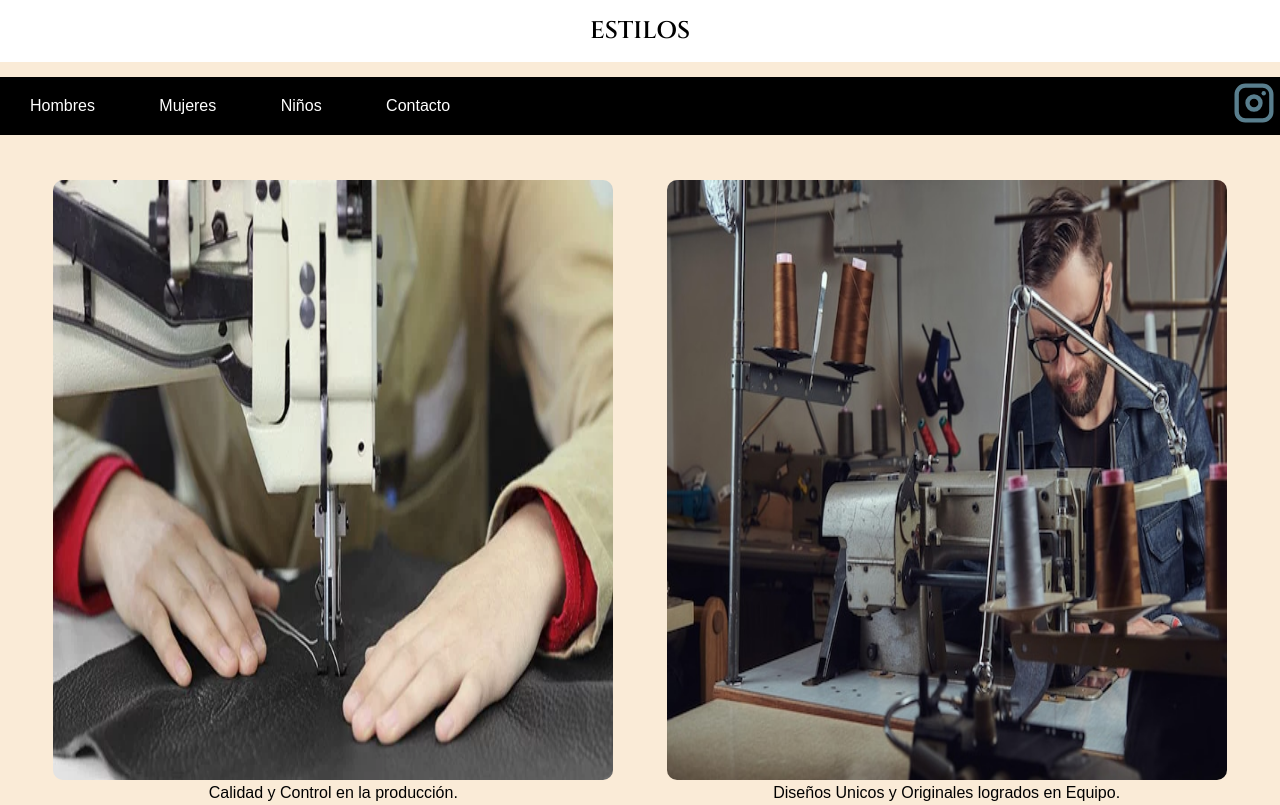
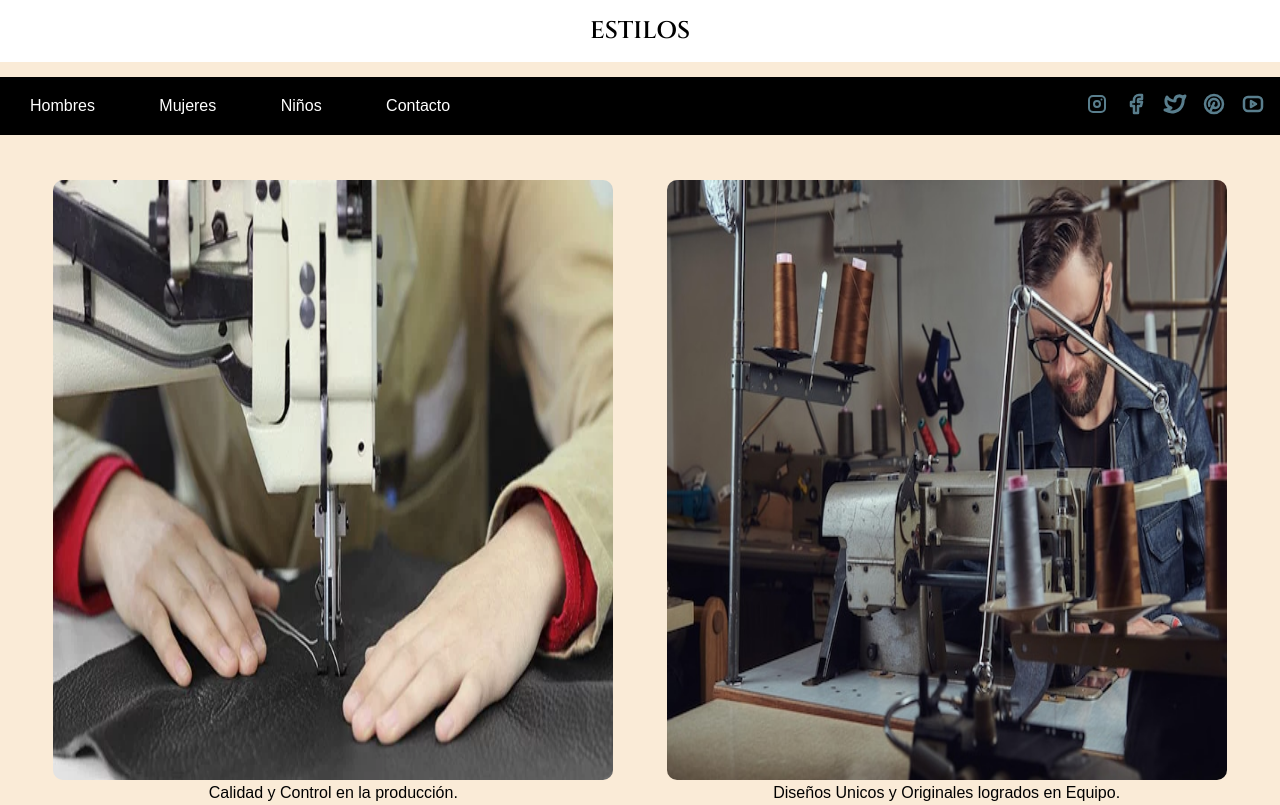
Before and after one commit to Ramiro-Ruggeri/proyecto-estilos, a plain HTML site: page index.html in a window 1280 px wide. Shown: the top 805 px of the page. Drawn offline with Linux system fonts and the light colour scheme.

Commit message:
primer commit

```diff
--- a/css/style.css
+++ b/css/style.css
@@ -66,6 +66,13 @@ section.logoTitulo a h1 {
 }
 svg {
    float: right;
+   align-items: center;
+   margin-right: 15px;
+   margin-top: 15px;
+}
+.ig{
+    align-items: center;
+    margin-bottom: 5px;
 }
 .seccionMedia{
     display: flex;
--- a/index.html
+++ b/index.html
@@ -27,7 +27,26 @@
           <li><a href="../html/mujeres.html">Mujeres</a></li>
           <li><a href="../html/niños.html">Niños</a></li>
           <li class="botonContacto"><a href="../html/contacto.html">Contacto</a></li>
-          <svg class="ig" xmlns="http://www.w3.org/2000/svg" class="icon icon-tabler icon-tabler-brand-instagram" width="52" height="52" viewBox="0 0 24 24" stroke-width="2" stroke="#597e8d" fill="none" stroke-linecap="round" stroke-linejoin="round">
+          <svg class="ig" xmlns="http://www.w3.org/2000/svg" class="icon icon-tabler icon-tabler-brand-youtube" width="24" height="24" viewBox="0 0 24 24" stroke-width="2.5" stroke="#597e8d" fill="none" stroke-linecap="round" stroke-linejoin="round">
+            <path stroke="none" d="M0 0h24v24H0z" fill="none"/>
+            <rect x="3" y="5" width="18" height="14" rx="4" />
+            <path d="M10 9l5 3l-5 3z" />
+          </svg>
+          <svg class="ig" xmlns="http://www.w3.org/2000/svg" class="icon icon-tabler icon-tabler-brand-pinterest" width="24" height="24" viewBox="0 0 24 24" stroke-width="2.5" stroke="#597e8d" fill="none" stroke-linecap="round" stroke-linejoin="round">
+            <path stroke="none" d="M0 0h24v24H0z" fill="none"/>
+            <line x1="8" y1="20" x2="12" y2="11" />
+            <path d="M10.7 14c.437 1.263 1.43 2 2.55 2c2.071 0 3.75 -1.554 3.75 -4a5 5 0 1 0 -9.7 1.7" />
+            <circle cx="12" cy="12" r="9" />
+          </svg>
+          <svg class="ig" xmlns="http://www.w3.org/2000/svg" class="icon icon-tabler icon-tabler-brand-twitter" width="24" height="24" viewBox="0 0 24 24" stroke-width="3" stroke="#597e8d" fill="none" stroke-linecap="round" stroke-linejoin="round">
+            <path stroke="none" d="M0 0h24v24H0z" fill="none"/>
+            <path d="M22 4.01c-1 .49 -1.98 .689 -3 .99c-1.121 -1.265 -2.783 -1.335 -4.38 -.737s-2.643 2.06 -2.62 3.737v1c-3.245 .083 -6.135 -1.395 -8 -4c0 0 -4.182 7.433 4 11c-1.872 1.247 -3.739 2.088 -6 2c3.308 1.803 6.913 2.423 10.034 1.517c3.58 -1.04 6.522 -3.723 7.651 -7.742a13.84 13.84 0 0 0 .497 -3.753c-.002 -.249 1.51 -2.772 1.818 -4.013z" />
+          </svg>
+          <svg class="ig" xmlns="http://www.w3.org/2000/svg" class="icon icon-tabler icon-tabler-brand-facebook" width="24" height="24" viewBox="0 0 24 24" stroke-width="2.5" stroke="#597e8d" fill="none" stroke-linecap="round" stroke-linejoin="round">
+            <path stroke="none" d="M0 0h24v24H0z" fill="none"/>
+            <path d="M7 10v4h3v7h4v-7h3l1 -4h-4v-2a1 1 0 0 1 1 -1h3v-4h-3a5 5 0 0 0 -5 5v2h-3" />
+          </svg>
+          <svg class="ig" xmlns="http://www.w3.org/2000/svg" class="icon icon-tabler icon-tabler-brand-instagram" width="24" height="24" viewBox="0 0 24 24" stroke-width="2" stroke="#597e8d" fill="none" stroke-linecap="round" stroke-linejoin="round">
             <path stroke="none" d="M0 0h24v24H0z" fill="none"/>
             <rect x="4" y="4" width="16" height="16" rx="4" />
             <circle cx="12" cy="12" r="3" />
```
